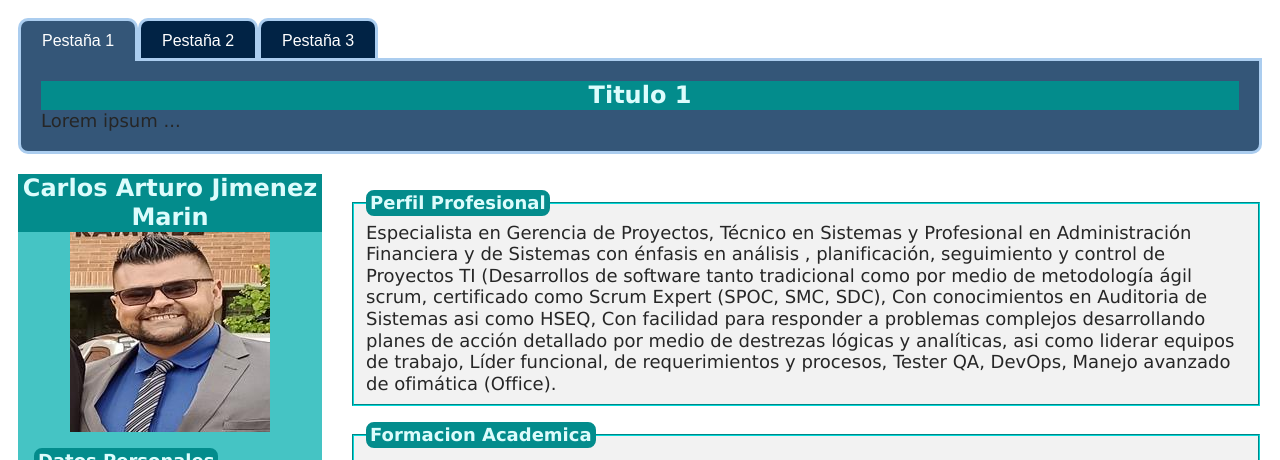
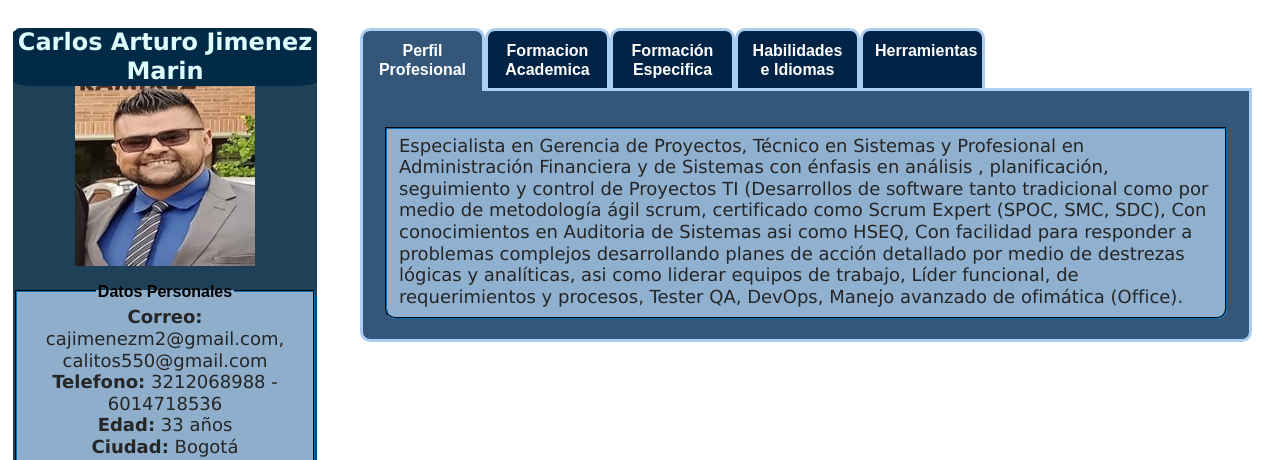
Before and after one commit to carlitosjimenez550/cvcarlosjimenez2.github.io, a plain HTML site: page index.html in a window 1280 px wide. Shown: the top 460 px of the page. Drawn offline with Linux system fonts and the light colour scheme.

Commit message:
cambios estilos

```diff
--- a/estilo.css
+++ b/estilo.css
@@ -2,7 +2,8 @@ h2{
     font-family: Verdana;
     color: #ddfcfc;
     text-align: center;
-    background-color: #038C8C;
+    background-color: #012a46;
+    border-radius: 8%;
 }
 
 h3{
@@ -38,26 +39,35 @@ th{
 }
 
 fieldset{
-    border-color: #04D9D9;
+    border-color: #033a5f;
+    border-radius: 0 0 10px 10px;
     margin-top: 1em;
-    background-color: #F2F2F2;
+    background-color: #9ebedbe0;
 }
 
-legend{
+/*legend{
     border:2px solid #038C8C;
     font-family: Verdana;
     border-radius:8px;
     font-size: large;
     color: #ddfcfc;
     background-color: #038C8C;
-}
+}*/
 
 #presentacion{
-    margin: 10px;
+    margin: 20px 5px;
     width: 19em;
     float: left;
-    height: 98%;
-    background-color: #45C4C4;
+    height: 70%;
+    background-color: #1f4158;
+    border-radius: 10px 10px 0 0;
+    text-align: center;
+    position: absolute;
+   border-radius: 2%;
+}
+.imagen{
+
+
 }
 
 #contenido {
@@ -104,8 +114,6 @@ p{
     margin: 10px 0px;
 }
 
-
-
 /* funcionamiento básico del sistema de pestañas */
 .tab-content {
     display: none;
@@ -126,8 +134,9 @@ p{
     --tabs-text-color: white;
     --tabs-dark-color: #012345;
     --tabs-lite-color: #345678;
-    --tabs-width: 120px;
-    --tabs-height: 40px;
+    --tabs-width: 125px;
+    --tabs-height: 60px;
+    font-family: Verdana;
   }
 
   /* aspecto básico */
@@ -159,6 +168,7 @@ p{
   #tab7>a { --tabs-position: 6; }
   #tab8>a { --tabs-position: 7; }
   #tab9>a { --tabs-position: 8; }
+
   .tab>a {
     text-align: center;
     position: absolute;
@@ -172,7 +182,7 @@ p{
     padding: 10px;
     color: var(--tabs-text-color);
   }
-  .tab-content {
+.tab-content {
     background-color: var(--tabs-lite-color);
     padding: 20px;
     border: var(--tabs-border-size) solid var(--tabs-border-color);
--- a/index.html
+++ b/index.html
@@ -8,38 +8,13 @@
 </head>
 
 <body>
-    <div class="tabs">
-        <div class="tab-container">
-          <div id="tab3" class="tab">
-            <a href="#tab3">Pestaña 3</a>
-            <div class="tab-content">
-              <h2>Titulo 3</h2>
-              <p>Lorem ipsum ...</p>
-            </div>
-          </div>
-          <div id="tab2" class="tab">
-            <a href="#tab2">Pestaña 2</a>
-            <div class="tab-content">
-              <h2>Titulo 2</h2>
-              <p>Lorem ipsum ...</p>
-            </div>
-          </div>
-          <div id="tab1" class="tab">
-            <a href="#tab1">Pestaña 1</a>
-            <div class="tab-content">
-              <h2>Titulo 1</h2>
-              <p>Lorem ipsum ...</p>
-            </div>
-          </div>
-        </div>
-      </div>
+
 
    <section id="presentacion">
         <H2>Carlos Arturo Jimenez Marin</H2>
         <div class="perfil">
-            <img src="resources/actual.jpg" alt="Fotografia de Carlos Jimenez" width="200" title="Carlos Jimenez">
+            <img src="resources/actual.jpg"  alt="Fotografia de Carlos Jimenez" width="180" title="Carlos Jimenez">
         </div>
-
         <fieldset>
             <legend><strong>Datos Personales</strong></legend>
             <p><strong>Correo:</strong> <a href="mailto:jquinteroc@acm.org">cajimenezm2@gmail.com, calitos550@gmail.com</a> </p>
@@ -53,39 +28,33 @@
             </section>
         </fieldset>
     </section>
-
     <section id="contenido">
+        <div class="tabs">
+            <div class="tab-container">
+                <div id="tab5" class="tab">
+                    <a href="#tab5"><legend><strong>Herramientas</strong></legend></a>
+                    <div class="tab-content">
                         <fieldset>
-            <legend><strong>Perfil Profesional</strong></legend>
-            <p>Especialista en Gerencia de Proyectos, Técnico en Sistemas y Profesional en Administración Financiera y de Sistemas con énfasis en análisis , planificación, seguimiento y control de Proyectos TI (Desarrollos de software tanto tradicional como por medio de metodología ágil scrum, certificado como Scrum Expert (SPOC, SMC, SDC), Con conocimientos en Auditoria de Sistemas asi como HSEQ, Con facilidad para responder a problemas complejos desarrollando planes de acción detallado por medio de destrezas lógicas y analíticas, asi como liderar equipos de trabajo, Líder funcional, de requerimientos y procesos, Tester QA, DevOps, Manejo avanzado de ofimática (Office).</p>
+                            <table>
+                                <tr>
+                                    <th scope="col"><strong>Software</strong></th>
+                                </tr>
+                                <tr>
+                                    <td>
+                                        <li>Office Avanzado (Excel, Word, Power Point)</li>
+                                        <li>Access Intermedio</li>
+                                        <li>Progradación SQL Básica</li>
+                                        <li>Outlook intermedio</li>
+                                        <li>Azure Devops (Gestor de Proyectos TI)</li>
+                                    </td>
+                            </table>
                         </fieldset>
+                    </div>
+                  </div>
+                <div id="tab4" class="tab">
+                    <a href="#tab4"><legend><strong> Habilidades e Idiomas</strong></legend></a>
+                    <div class="tab-content">
                         <fieldset>
-            <legend><strong>Formacion Academica</strong></legend>
-            <h3>Especialista en Gerencia de Proyectos</h3>
-            <p>Periodo: 2021 - Corporación Universitaria Minuto de Dios</p>
-            <h3>Administrador Financiero y de Sistemas </h3>
-            <p>Periodo: 2013 - Fundación Universitaria Agraria De Colombia UNIAGRARIA</p>
-            <h3>Técnico En Sistemas y Programación de Computadores</h3>
-            <p>Periodo: 2008 - Instituto de Intercambios de Información y Capacitación Continua - INTECC</p>
-            <h3>Bachiller Académico</h3>
-            <p>Periodo: 2007 - Instituto de Educación Formal Sistematizada - IDENFOS</p>
-        </fieldset>
-        <fieldset>
-            <legend><strong>Formación Especifica</strong></legend>
-            <h4>Formación SCRUM </h4>
-            <p>Scrum Product Owner Certified - SPCO (Abr/24) - Fundación de Egresados Universidad Distrital – EUD - Scrum Study</p>
-            <p>Scrum Developer Certified - SDC (Dic/23) - Fundación de Egresados Universidad Distrital – EUD - Scrum Study</p>
-            <p>Scrum Master  Certified - SMC (Sep/23) - Fundación de Egresados Universidad Distrital – EUD - Scrum Study</p>
-            <p>Scrum Expert Certified (Mar/23) - Fundación de Egresados Universidad Distrital – EUD - Scrum Study</p>
-            <p>Scrum Fundamentals Certified - SFC (Feb/23) - Fundación de Egresados Universidad Distrital – EUD - Scrum Study</p>
-            <h4>Formación Analítica </h4>
-            <p>Big Data Fundamentos (Dic 2020) - Fundación de Egresados Universidad Distrital – EUD</p>
-            <h4>Formación HSEQ </h4>
-            <p>Sistemas de Gestión Integrados HSEQ (Auditor Interno HSEQ) </p>
-            <p>Periodo: 2015 - Instituto Colombiano de Normas Técnicas y Certificación-ICONTEC Internacional</p>
-        </fieldset>
-        <fieldset>
-            <legend><strong> Habilidades e Idiomas</strong></legend>
                             <div id="habilidades" class="hab">
                                 <h3>Habilidades</h3>
                                 <table>
@@ -113,25 +82,52 @@
                                 </div>
                             </div>
                         </fieldset>
-
+                    </div>
+                  </div>
+              <div id="tab3" class="tab">
+                <a href="#tab3"><legend><strong>Formación Especifica</strong></legend></a>
+                <div class="tab-content">
                     <fieldset>
-            <legend><strong>Herramientas</strong></legend>
-            <table>
-                <tr>
-                    <th scope="col"><strong>Software</strong></th>
-                </tr>
-                <tr>
-                    <td>
-                        <li>Office Avanzado (Excel, Word, Power Point)</li>
-                        <li>Access Intermedio</li>
-                        <li>Progradación SQL Básica</li>
-                        <li>Outlook intermedio</li>
-                        <li>Azure Devops (Gestor de Proyectos TI)</li>
-                    </td>
-            </table>
+                        <h4>Formación SCRUM </h4>
+                        <p>Scrum Product Owner Certified - SPCO (Abr/24) - Fundación de Egresados Universidad Distrital – EUD - Scrum Study</p>
+                        <p>Scrum Developer Certified - SDC (Dic/23) - Fundación de Egresados Universidad Distrital – EUD - Scrum Study</p>
+                        <p>Scrum Master  Certified - SMC (Sep/23) - Fundación de Egresados Universidad Distrital – EUD - Scrum Study</p>
+                        <p>Scrum Expert Certified (Mar/23) - Fundación de Egresados Universidad Distrital – EUD - Scrum Study</p>
+                        <p>Scrum Fundamentals Certified - SFC (Feb/23) - Fundación de Egresados Universidad Distrital – EUD - Scrum Study</p>
+                        <h4>Formación Analítica </h4>
+                        <p>Big Data Fundamentos (Dic 2020) - Fundación de Egresados Universidad Distrital – EUD</p>
+                        <h4>Formación HSEQ </h4>
+                        <p>Sistemas de Gestión Integrados HSEQ (Auditor Interno HSEQ) </p>
+                        <p>Periodo: 2015 - Instituto Colombiano de Normas Técnicas y Certificación-ICONTEC Internacional</p>
                     </fieldset>
+                </div>
+              </div>
+              <div id="tab2" class="tab">
+                <a href="#tab2"><legend><strong>Formacion Academica</strong></legend></a>
+                <div class="tab-content">
+                    <fieldset>
+                        <h3>Especialista en Gerencia de Proyectos</h3>
+                        <p>Periodo: 2021 - Corporación Universitaria Minuto de Dios</p>
+                        <h3>Administrador Financiero y de Sistemas </h3>
+                        <p>Periodo: 2013 - Fundación Universitaria Agraria De Colombia UNIAGRARIA</p>
+                        <h3>Técnico En Sistemas y Programación de Computadores</h3>
+                        <p>Periodo: 2008 - Instituto de Intercambios de Información y Capacitación Continua - INTECC</p>
+                        <h3>Bachiller Académico</h3>
+                        <p>Periodo: 2007 - Instituto de Educación Formal Sistematizada - IDENFOS</p>
+                    </fieldset>
+                </div>
+              </div>
+              <div id="tab1" class="tab">
+                <a href="#tab1"><legend><strong>Perfil Profesional</strong></legend></a>
+                <div class="tab-content">
+                    <fieldset>
+                        <p>Especialista en Gerencia de Proyectos, Técnico en Sistemas y Profesional en Administración Financiera y de Sistemas con énfasis en análisis , planificación, seguimiento y control de Proyectos TI (Desarrollos de software tanto tradicional como por medio de metodología ágil scrum, certificado como Scrum Expert (SPOC, SMC, SDC), Con conocimientos en Auditoria de Sistemas asi como HSEQ, Con facilidad para responder a problemas complejos desarrollando planes de acción detallado por medio de destrezas lógicas y analíticas, asi como liderar equipos de trabajo, Líder funcional, de requerimientos y procesos, Tester QA, DevOps, Manejo avanzado de ofimática (Office).</p>
+                    </fieldset>
+                </div>
+              </div>
+            </div>
+          </div>
     </section>
-
 </body>
 
 </html>
```
Lines whose indentation alone changed are shown as unchanged.
